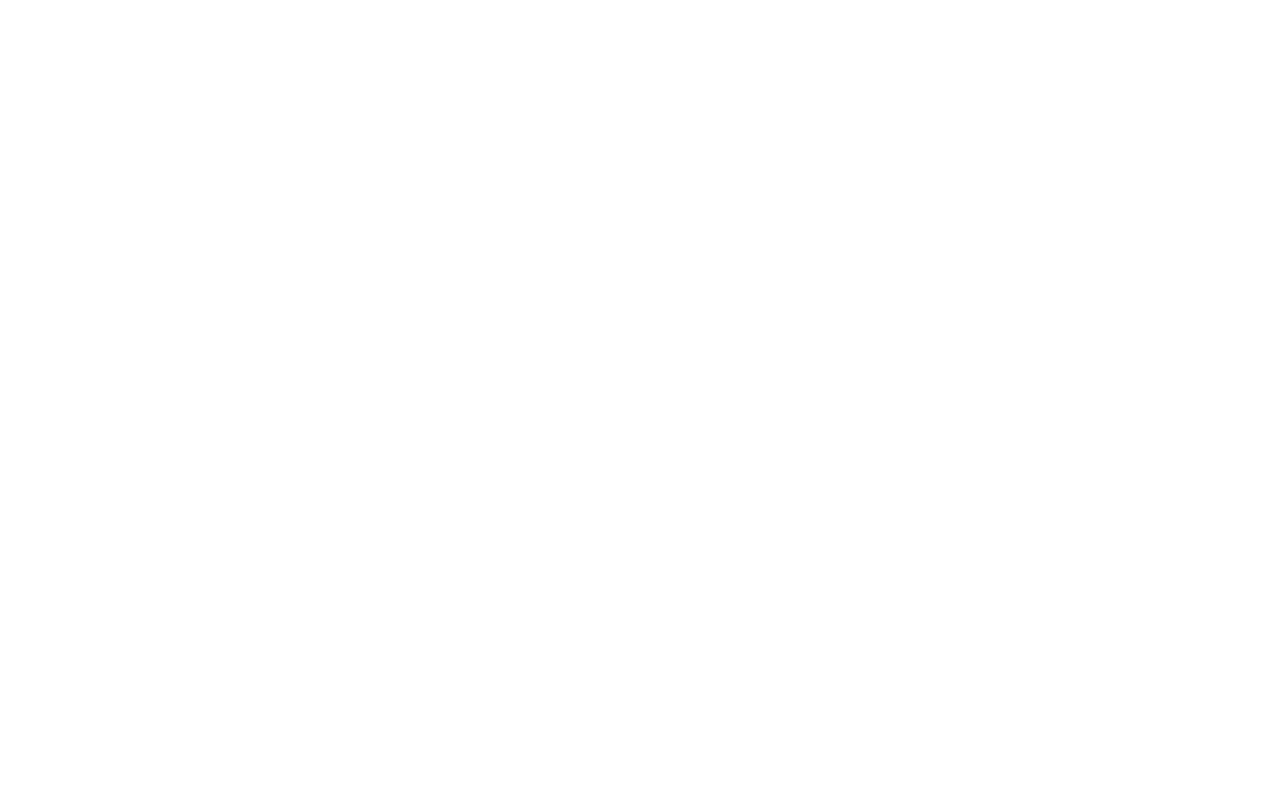
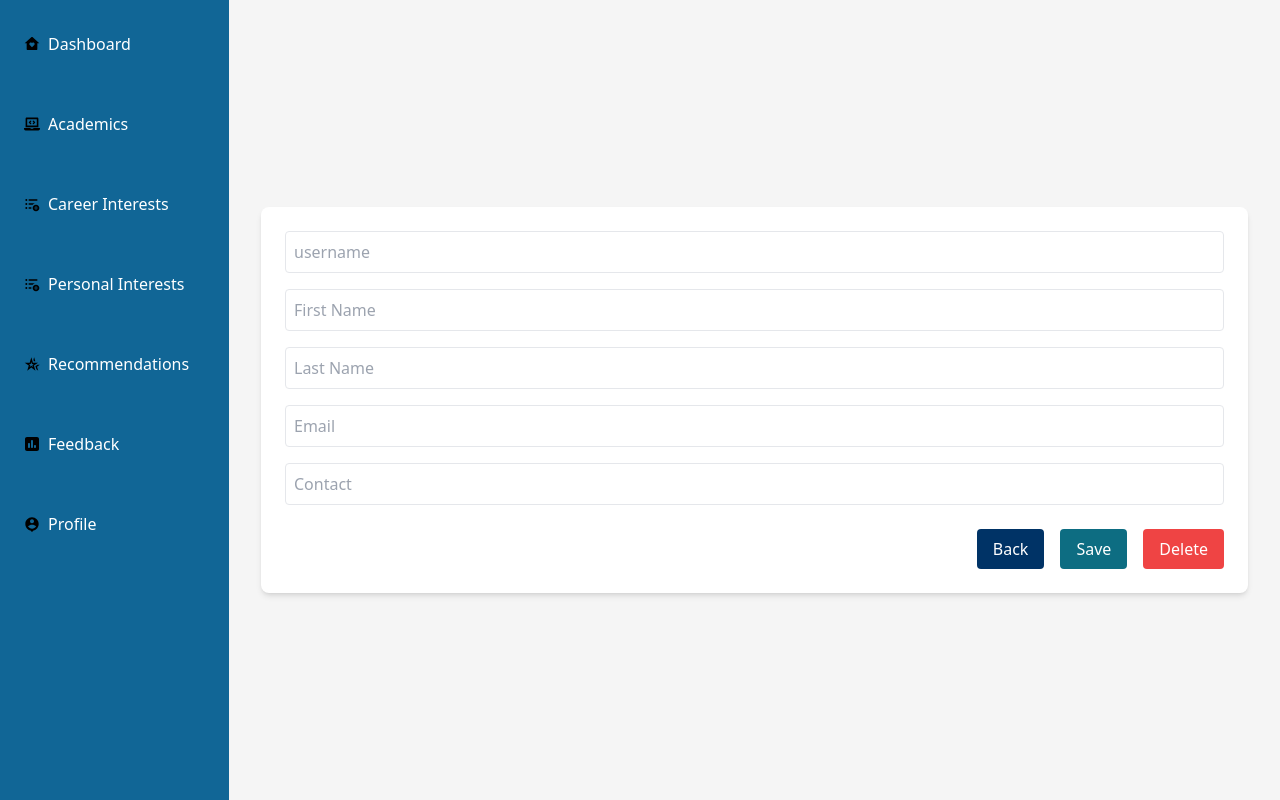
Before and after one commit to RivoltaAlpha/careerwiz-frontend, a React (Vite) app: page /profile/edit in a window 1280 px wide. Before the commit this address had no page. Built offline with nearby package versions, Linux system fonts and the light colour scheme.

Commit message:
enhance user details in profile components

```diff
--- a/src/App.tsx
+++ b/src/App.tsx
@@ -47,7 +47,7 @@
 
           <Route path="/user-feedback/:id" element={<UserFeedback />} />
           <Route path="/profile" element={<Profile />} />
-          <Route path="/profile-edit" element={<ProfileEditPage />} />
+          <Route path="/profile/edit" element={<ProfileEditPage />} />
 
           {/* Icon routes */}
           <Route path="/student-recommendations" element={<div>Page R</div>} />
--- a/src/dashboard/Profile.tsx
+++ b/src/dashboard/Profile.tsx
@@ -8,8 +8,8 @@
     return (
         <div className="flex min-h-screen bg-gray-100 text-white">
             <Sidebar />
-            <div className="max-w-2xl mx-auto p-8">
-                <div className="bg-white shadow-md rounded-lg w-[500px] overflow-hidden">
+            <div className="max-w-8xl mx-auto p-8">
+                <div className="bg-white shadow-md rounded-lg lg:w-[1200px] overflow-hidden">
                     <div className="p-6">
                         <div className="flex items-center justify-center mb-6">
                             <img
@@ -21,15 +21,24 @@
                         <h2 className="text-2xl font-bold text-black mb-4 text-center">User Details</h2>
                         <div className="space-y-4">
                             <div className="bg-gray-900 p-3 rounded">
-                                <span className="font-semibold">Name:</span> {user?.username}
+                                <span className="font-semibold">Name:</span> {user?.firstname} {user?.lastname}
+                            </div>
+                            <div className="bg-gray-900 p-3 rounded">
+                                <span className="font-semibold">User Name:</span> {user?.username}
                             </div>
                             <div className="bg-gray-900 p-3 rounded">
                                 <span className="font-semibold">Email:</span> {user?.email}
                             </div>
+                            <div className="bg-gray-900 p-3 rounded">
+                                <span className="font-semibold">Contact:</span> {user?.contact}
+                            </div>
+                            <div className="bg-gray-900 p-3 rounded">
+                                <span className="font-semibold">School:</span> {user?.school}
+                            </div>
                         </div>
                         {/* Update profile */}
                         <div className="mt-6">
-                            <Link to="profile-edit" className="bg-blue-500 text-white px-4 py-2 rounded hover:bg-blue-800 transition duration-300">
+                            <Link to="edit" className="bg-blue-900 text-white px-4 py-2 rounded hover:bg-blue-800 transition duration-300">
                                 Update Profile
                             </Link>
                         </div>
--- a/src/dashboard/profileUpdate.tsx
+++ b/src/dashboard/profileUpdate.tsx
@@ -5,12 +5,16 @@
 import { setUserDetails } from "../features/users/userSlice";
 import { toast } from 'sonner';
 import { NavLink, useNavigate } from 'react-router-dom';
+import Sidebar from '../components/Sidebar';
 
 export  const ProfileEditPage = () => {
   const { user } = useSelector((state: RootState) => state.userAuth);
   const [formData, setFormData] = useState({
     id: user?.user_id || 0,
     username: user?.username || '',
+    firstname: user?.firstname || '',
+    lastname: user?.lastname || '',
+    contact: user?.contact || '',
     email: user?.email || '',
   });
 
@@ -44,7 +48,9 @@
   };
 
   return (
-    <div className="max-w-2xl mx-auto p-8">
+    <div className="flex items-center h-screen bg-gray-100 text-black">
+      <Sidebar />
+    <div className="max-w-8xl mx-auto p-8">
       <div className="bg-white shadow-md rounded-lg overflow-hidden">
         <div className="p-6">
           <form onSubmit={handleSubmit}>
@@ -58,11 +64,35 @@
                 className="w-full p-2 border rounded"
               />
               <input
+                type="text"
+                name="firstname"
+                value={formData.firstname}
+                onChange={handleChange}
+                placeholder="First Name"
+                className="w-full p-2 border rounded"
+              />
+              <input
+                type="text"
+                name="lastname"
+                value={formData.lastname}
+                onChange={handleChange}
+                placeholder="Last Name"
+                className="w-full p-2 border rounded"
+              />
+              <input
                 type="email"
                 name="email"
                 value={formData.email}
                 onChange={handleChange}
                 placeholder="Email"
+                className="w-full p-2 border rounded"
+              />
+              <input
+                type="text"
+                name="contact"
+                value={formData.contact}
+                onChange={handleChange}
+                placeholder="Contact"
                 className="w-full p-2 border rounded"
               />
             </div>
@@ -77,6 +107,7 @@
         </div>
       </div>
     </div>
+    </div>
   );
 }
 
```
